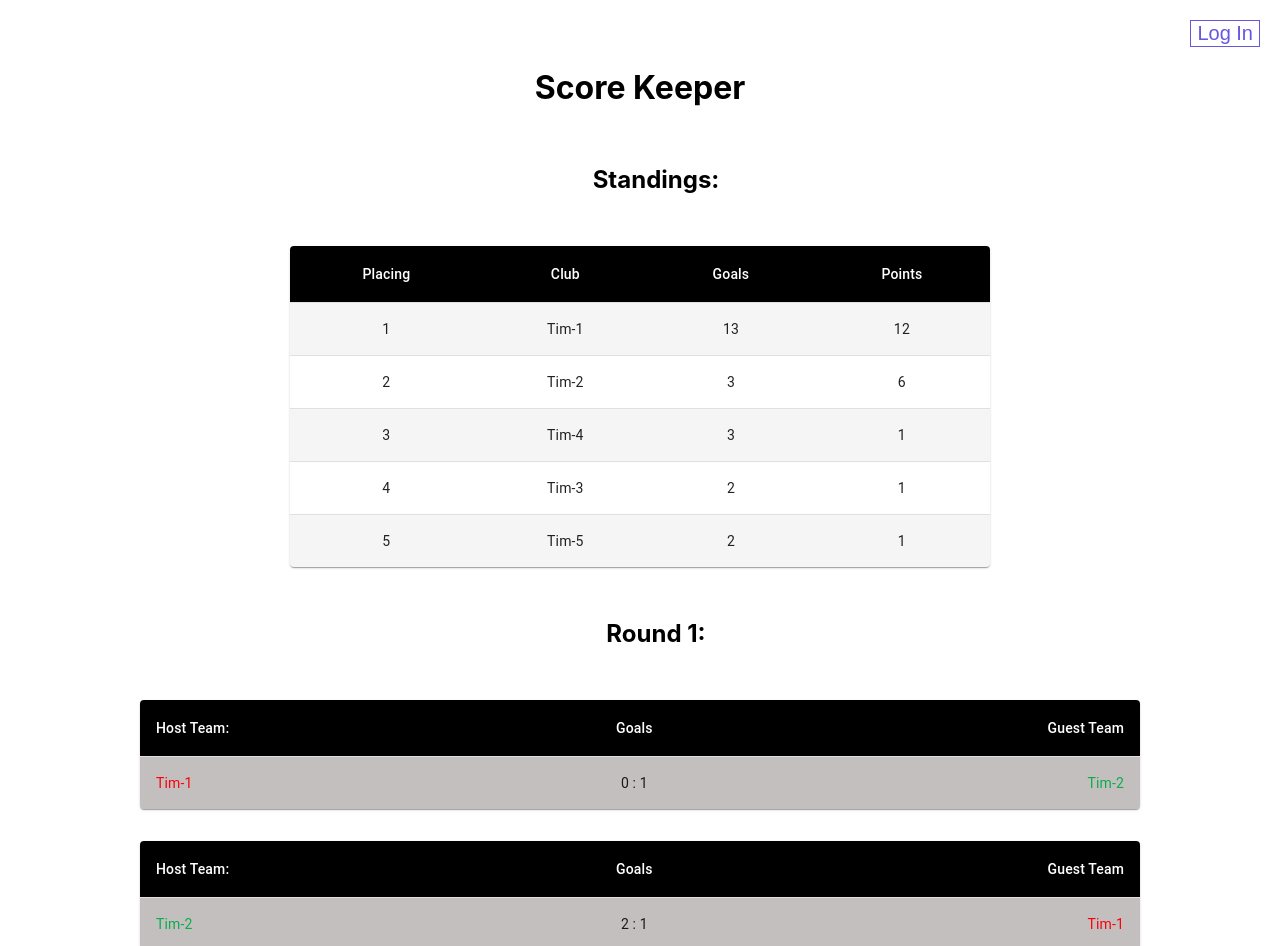
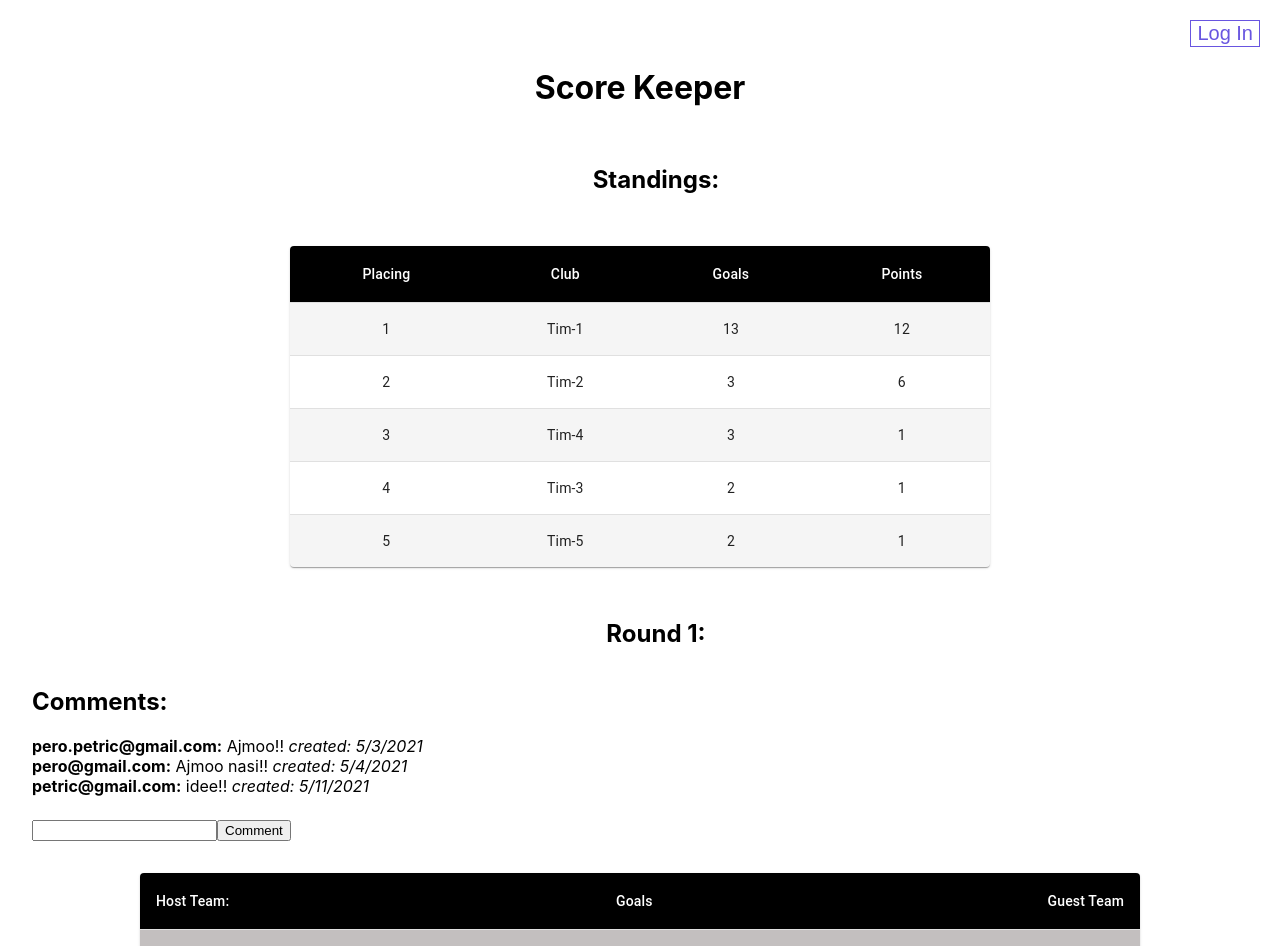
Before and after one commit to PetarJukic1/ScoreKeeper, a React (Create React App) app: page / in a window 1280 px wide. Shown: the top 946 px of the page. Built offline with nearby package versions, Linux system fonts and the light colour scheme.

Commit message:
Added comment edit, delete, add logic.

```diff
--- a/package.json
+++ b/package.json
@@ -16,11 +16,15 @@
     "@types/node": "^16.18.1",
     "@types/react": "^18.0.23",
     "@types/react-dom": "^18.0.7",
+    "@types/uuid": "^8.3.4",
     "react": "^18.2.0",
     "react-dom": "^18.2.0",
     "react-scripts": "5.0.1",
     "styled-components": "^5.3.6",
     "typescript": "^4.8.4",
+    "util": "^0.12.5",
+    "uuid": "^9.0.0",
+    "uuidv4": "^6.2.13",
     "web-vitals": "^2.1.4"
   },
   "scripts": {
--- a/src/App.tsx
+++ b/src/App.tsx
@@ -1,18 +1,124 @@
-import * as React from 'react';
+import React, {useState, useRef, RefObject} from 'react';
 import StandingsTable from "./components/StandingsTable";
 import Spacer from "./components/Spacer";
 import MatchList from "./components/MatchList";
-import {Matches, MatchesByRounds} from "./components/Dataset";
+import {MatchesByRounds, Comments} from "./components/Dataset";
 import LoginButton from "./components/LoginButton";
 import LogoutButton from "./components/LogoutButton";
-import {IsAdmin, IsLoggedIn, GetUsername} from "./components/Profile";
-import RoundList from "./components/RoundList";
-import MatchItem from "./components/MatchItem";
+import {IsAdmin, IsLoggedIn, GetEmail} from "./components/Profile";
+import {v4 as uuidv4} from 'uuid';
 
 export default function App() {
+    const initialToggleEditState = Array.from({length: 20}, i => i = false)
+    const [matchesByRounds, setMatchesByRound] = useState(MatchesByRounds)
+    const [comments, setComments] = useState(Comments)
+
+    const [toggle1, setToggle1] = useState(false)
+    const [toggle2, setToggle2] = useState(false)
+    const [toggle3, setToggle3] = useState(false)
+    const [toggle4, setToggle4] = useState(false)
+    const [toggle5, setToggle5] = useState(false)
+    const [toggle6, setToggle6] = useState(false)
+    const [toggle7, setToggle7] = useState(false)
+    const [toggle8, setToggle8] = useState(false)
+    const [toggle9, setToggle9] = useState(false)
+    const [toggle10, setToggle10] = useState(false)
+    const [toggle11, setToggle11] = useState(false)
+    const [toggle12, setToggle12] = useState(false)
+    const [toggle13, setToggle13] = useState(false)
+    const [toggle14, setToggle14] = useState(false)
+    const [toggle15, setToggle15] = useState(false)
+    const [toggle16, setToggle16] = useState(false)
+    const [toggle17, setToggle17] = useState(false)
+    const [toggle18, setToggle18] = useState(false)
+    const [toggle19, setToggle19] = useState(false)
+    const [toggle20, setToggle20] = useState(false)
+
+
+    let toggleEdit: Array<boolean> = []
+    toggleEdit.push(
+        toggle1, toggle2, toggle3, toggle4, toggle5,
+        toggle6, toggle7, toggle8, toggle9, toggle10,
+        toggle11, toggle12, toggle13, toggle14, toggle15,
+        toggle16, toggle17, toggle18, toggle19, toggle20,
+    )
+    let setToggleEdit: Array<React.Dispatch<React.SetStateAction<boolean>>> = [
+        setToggle1, setToggle2, setToggle3, setToggle4, setToggle5,
+        setToggle6, setToggle7, setToggle8, setToggle9, setToggle10,
+        setToggle11, setToggle12, setToggle13, setToggle14, setToggle15,
+        setToggle16, setToggle17, setToggle18, setToggle19, setToggle20,
+    ]
     const loggedIn: boolean = IsLoggedIn()
     const isAdmin: boolean = IsAdmin()
-    const email: string = GetUsername()
+    const email: string = GetEmail()
+    const editCommentRef = [
+        useRef<HTMLInputElement>(null),
+        useRef<HTMLInputElement>(null),
+        useRef<HTMLInputElement>(null),
+        useRef<HTMLInputElement>(null),
+        useRef<HTMLInputElement>(null),
+        useRef<HTMLInputElement>(null),
+        useRef<HTMLInputElement>(null),
+        useRef<HTMLInputElement>(null),
+        useRef<HTMLInputElement>(null),
+        useRef<HTMLInputElement>(null),
+        useRef<HTMLInputElement>(null),
+        useRef<HTMLInputElement>(null),
+        useRef<HTMLInputElement>(null),
+        useRef<HTMLInputElement>(null),
+        useRef<HTMLInputElement>(null),
+        useRef<HTMLInputElement>(null),
+    ];
+    const commentRef = [
+        useRef<HTMLInputElement>(null),
+        useRef<HTMLInputElement>(null),
+        useRef<HTMLInputElement>(null),
+        useRef<HTMLInputElement>(null)
+    ];
+
+    const DeleteComments = (roundId: string, commentId: string) => {
+        setComments((comments) => {
+                let deleteIndex = comments.findIndex((comment) => comment.id === commentId && roundId === comment.roundId)
+                comments.splice((deleteIndex === undefined) ? 0:deleteIndex, 1)
+                return [...comments]
+            }
+        );
+    };
+
+    const EditComments = (roundId: string, commentId: string, index: number) => {
+        const text = editCommentRef[index]?.current?.value
+        if (text !== undefined) {
+            setComments((comments) => {
+                    index = comments.findIndex((comment) => comment.id == commentId)
+                    comments[index].text = text
+                    console.log(comments)
+                    return [...comments]
+                }
+            );
+        }
+    };
+
+    const ToggleEdit = (index: number) => {
+        setToggleEdit[index]((prevState) => {
+            return !prevState
+        })
+    };
+
+    const AddComment = (roundId: string, index: number) => {
+        const text = commentRef[index]?.current?.value
+        if (text !== undefined) {
+            setComments((comments) => {
+                return [...comments, {
+                    roundId: roundId,
+                    author: email,
+                    id: uuidv4(),
+                    text: text,
+                    createdAt: new Date().toLocaleDateString()
+                }]
+            })
+        }
+    }
+
     return (
         <>
             <div>
@@ -50,14 +156,57 @@ export default function App() {
 
             <Spacer y={4}/>
 
-            {MatchesByRounds.map((rounds, index) => (
-                <div>
+            {matchesByRounds.map((rounds, index) => (
+                <div key={rounds.id}>
                     <div className="subtitle">
                         <Spacer x={4}/>
 
-                        <h2>Round {index +1}:</h2>
+                        <h2>Round {index + 1}:</h2>
                     </div>
-                    <MatchList key={index} matches={rounds.matches} />
+                    <div className="commentSection">
+                        <Spacer x={4}/>
+
+                        <h2>Comments:</h2>
+                    </div>
+                    {comments.length > 0 && (
+                        <>
+                            {comments.map((comment, indexComment) =>
+                                    (comment.roundId === rounds.id)
+                                    && (
+                                        <div key={comment.id} className="commentSection">
+                                            <Spacer x={4}/>
+                                            <div>
+                                                <b>{comment.author}:</b> {comment.text} <i>created: {comment.createdAt}</i>
+                                                <Spacer x={2}/>
+                                                {((loggedIn && (email === comment.author)) || isAdmin) && (<>
+                                                    {toggleEdit[indexComment] &&
+                                                        (
+                                                            <>
+                                                                <input ref={editCommentRef[indexComment]} type="text"/>
+                                                                <button
+                                                                    onClick={() => EditComments(rounds.id, comment.id, indexComment)}>Confirm
+                                                                </button>
+                                                            </>
+                                                        )
+                                                    }
+                                                    <button onClick={() => ToggleEdit(indexComment)}>Edit</button>
+                                                    <button onClick={() => DeleteComments(rounds.id, comment.id)}>Delete
+                                                    </button>
+                                                </>)}
+                                            </div>
+                                        </div>
+                                    )
+                            )
+                            }
+                            <Spacer y={3}/>
+                            <div className="commentSection">
+                                <Spacer x={4}/>
+                                <input type="text" ref={commentRef[index]}/>
+                                <button onClick={() => AddComment(rounds.id, index)}>Comment</button>
+                            </div>
+                        </>
+                    )}
+                    <MatchList key={index} matches={rounds.matches}/>
                 </div>
             ))}
         </>
--- /dev/null
+++ b/src/components/Comment.tsx
@@ -0,0 +1,7 @@
+export default interface Comment{
+    id: string,
+    roundId: string,
+    createdAt: string,
+    author: string,
+    text: string,
+}
--- a/src/components/Dataset.tsx
+++ b/src/components/Dataset.tsx
@@ -2,7 +2,8 @@ import * as React from 'react';
 import Opponents from "./Opponents";
 import Match from "./Match";
 import Rounds from "./Rounds";
-
+import {v4 as uuidv4} from 'uuid';
+import Comment from "./Comment";
 
 const clubs: Array<string> = ['Tim-1', 'Tim-2', 'Tim-3', 'Tim-4', 'Tim-5']
 
@@ -21,7 +22,7 @@ function generatePairs(clubs: Array<string>) {
 const clubPairs = generatePairs(clubs)
 
 function createMatch(
-    id: number,
+    id: string,
     opponents: Opponents,
     finished: boolean,
     goals: Array<number>,
@@ -30,7 +31,7 @@ function createMatch(
 }
 
 let matches: Array<Match> = []
-clubPairs.forEach((value, index) => matches.push(createMatch(index, value, false, [0, 0])))
+clubPairs.forEach((value, index) => matches.push(createMatch(uuidv4(), value, false, [0, 0])))
 
 function updateMatchResult(matches: Array<Match>, matchId: number, finished: boolean, goals: Array<number>) {
     matches[matchId].finished = finished
@@ -47,12 +48,12 @@ matches = updateMatchResult(matches, 5, true, [2, 2])
 matches = updateMatchResult(matches, 6, true, [4, 1])
 matches = updateMatchResult(matches, 7, true, [1, 1])
 
-matches.sort(function(a, b){
-    if(a.finished && !b.finished){
+matches.sort(function (a, b) {
+    if (a.finished && !b.finished) {
         return -1
-    }else if(!a.finished && b.finished){
+    } else if (!a.finished && b.finished) {
         return 1
-    }else{
+    } else {
         return 0
     }
 })
@@ -99,19 +100,46 @@ function updateStandings(clubStats: Array<ClubStats>, match: Match) {
 
 let clubStats: Array<ClubStats> = initializeClubStats(clubs)
 
-const finishedMatches = matches.filter(value => value.finished)
+const matchesByRounds: Array<Rounds> = []
+
+for (let i = 0; i < matches.length; i += 5) {
+    matchesByRounds.push({id: uuidv4(), matches: matches.slice(i, i + 5)})
+}
+
+const comments: Array<Comment> = []
+
+comments.push({
+        roundId: matchesByRounds[0].id,
+        id: uuidv4(),
+        text: "Ajmoo!!",
+        author: "pero.petric@gmail.com",
+        createdAt: new Date('May 03, 2021 05:24:07').toLocaleDateString(),
+    },
+    {
+        roundId: matchesByRounds[0].id,
+        id: uuidv4(),
+        text: "Ajmoo nasi!!",
+        author: "pero@gmail.com",
+        createdAt: new Date('May 04, 2021 05:25:07').toLocaleDateString(),
+    },
+    {
+        roundId: matchesByRounds[0].id,
+        id: uuidv4(),
+        text: "idee!!",
+        author: "petric@gmail.com",
+        createdAt: new Date('May 11, 2021 05:24:07').toLocaleDateString(),
+    }
+)
+
+let finishedMatches: Array<Match> = []
+
+for (let i = 0; i < matchesByRounds.length; i++) {
+    finishedMatches.push(...matchesByRounds[i].matches.filter(value => value.finished))
+}
 
 for (let i = 0; i < finishedMatches.length; i++) {
     clubStats = updateStandings(clubStats, finishedMatches[i])
 }
-
-const matchesByRounds: Array<Rounds> = []
-
-for(let i = 0; i < matches.length; i += 5){
-    matchesByRounds.push({matches: matches.slice(i, i + 5)})
-}
-
-console.log(matchesByRounds)
 
 const stats = clubStats.sort(function (a, b) {
     if (a.points == b.points) {
@@ -121,8 +149,8 @@ const stats = clubStats.sort(function (a, b) {
     }
 });
 
-export const Matches = matches
-
-export const ClubStats = clubStats
+export const ClubStats = stats
 
 export const MatchesByRounds = matchesByRounds
+
+export const Comments = comments
--- a/src/components/Match.tsx
+++ b/src/components/Match.tsx
@@ -2,7 +2,7 @@ import React from "react";
 import Opponents from "./Opponents";
 
 export default interface Match {
-    id: number,
+    id: string,
     opponents: Opponents,
     finished: boolean,
     goals: Array<number>,
--- a/src/components/Profile.tsx
+++ b/src/components/Profile.tsx
@@ -11,7 +11,7 @@ export function IsLoggedIn(){
     return isAuthenticated
 }
 
-export function GetUsername(){
+export function GetEmail(){
     const { user } = useAuth0()
     return (user?.email ===  undefined) ? "" : user.email
 }
--- a/src/components/Rounds.tsx
+++ b/src/components/Rounds.tsx
@@ -1,5 +1,7 @@
 import Match from "./Match";
+import Comment from "./Comment";
 
 export default interface Rounds{
+    id: string,
     matches: Array<Match>
 }
--- a/src/index.css
+++ b/src/index.css
@@ -51,3 +51,9 @@ code {
   border: 1px solid rgba(104, 85, 224, 1);
   font-size: 20px;
 }
+
+.commentSection{
+  display: flex;
+  justify-content: left;
+  align-items: flex-start;
+}
```
Also changed, not shown: src/components/CommentItem.tsx (added, +15 -0 lines), src/components/CommentList.tsx (added, +25 -0 lines), 1 other file (tests, documents, lock files or other folders).
